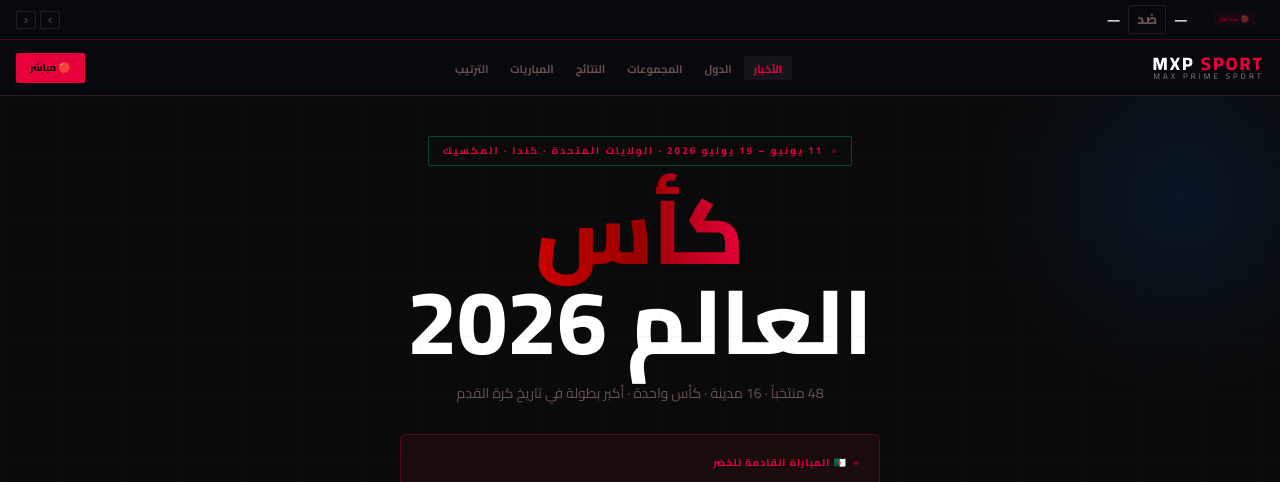
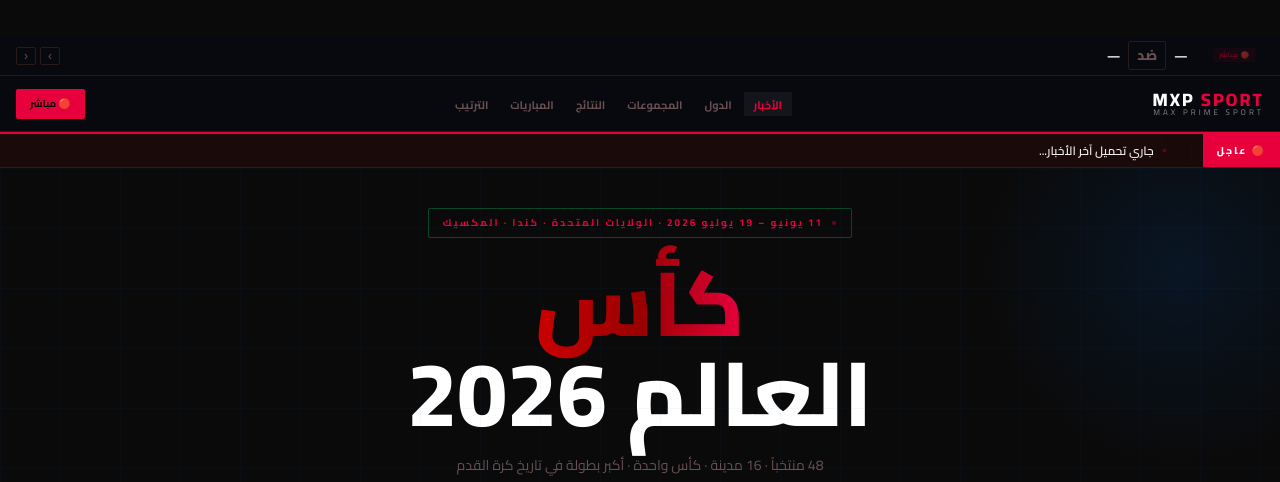
Before and after one commit to dzkartal29-dotcom/sportdz, a website: page index.html in a window 1280 px wide. Shown: the top 482 px of the page. Drawn offline with Linux system fonts and the light colour scheme; no server answers.

Commit message:
Update index.html

```diff
--- a/index.html
+++ b/index.html
@@ -61,7 +61,7 @@ body{background:var(--bg);color:var(--text);font-family:var(--font);font-size:15
 .grad-green{background:linear-gradient(90deg,var(--green),#00ffaa);-webkit-background-clip:text;-webkit-text-fill-color:transparent;background-clip:text}
 
 /* LIVE BAR */
-.live-bar{position:fixed;top:0;left:0;right:0;z-index:200;background:rgba(8,10,15,0.97);border-bottom:1px solid rgba(232,0,61,0.3);backdrop-filter:blur(12px);padding:0 16px;height:40px;display:flex;align-items:center;gap:10px}
+.live-bar{position:fixed;top:36px;left:0;right:0;z-index:200;background:rgba(8,10,15,0.97);border-bottom:1px solid rgba(232,0,61,0.3);backdrop-filter:blur(12px);padding:0 16px;height:40px;display:flex;align-items:center;gap:10px}
 .lb-badge{font-size:9px;font-weight:700;letter-spacing:1px;white-space:nowrap;padding:3px 8px;border-radius:2px}
 .lb-badge.live{background:rgba(232,0,61,0.15);color:var(--red);animation:pulse 1.5s infinite}
 .lb-badge.soon{color:var(--green)}
@@ -79,7 +79,7 @@ body{background:var(--bg);color:var(--text);font-family:var(--font);font-size:15
 .lb-btn:hover{color:#fff;border-color:var(--muted)}
 
 /* NAV */
-nav{position:fixed;top:40px;left:0;right:0;z-index:100;background:rgba(8,10,15,0.95);border-bottom:1px solid var(--border);backdrop-filter:blur(12px);padding:0 16px;height:56px;display:flex;align-items:center;justify-content:space-between}
+nav{position:fixed;top:76px;left:0;right:0;z-index:100;background:rgba(8,10,15,0.95);border-bottom:1px solid var(--border);backdrop-filter:blur(12px);padding:0 16px;height:56px;display:flex;align-items:center;justify-content:space-between}
 .logo{text-decoration:none;display:flex;align-items:center}
 .nav-menu{display:flex;gap:2px;list-style:none;overflow-x:auto;scrollbar-width:none}
 .nav-menu::-webkit-scrollbar{display:none}
@@ -89,7 +89,7 @@ nav{position:fixed;top:40px;left:0;right:0;z-index:100;background:rgba(8,10,15,0
 .nav-live{background:var(--green);color:#000;font-size:10px;font-weight:700;padding:7px 14px;border-radius:2px;text-decoration:none;white-space:nowrap;border:none;cursor:pointer}
 
 /* BODY OFFSET */
-body{padding-top:96px}
+body{padding-top:132px}
 
 /* HERO */
 .hero{min-height:calc(100vh - 96px);display:flex;flex-direction:column;justify-content:center;align-items:center;text-align:center;padding:40px 16px;position:relative;overflow:hidden}
@@ -283,6 +283,79 @@ section{padding:60px 16px}
 @keyframes shimmer{0%{background-position:200% 0}100%{background-position:-200% 0}}
 
 
+
+/* ══ TICKER ACTUALITÉS ANIMÉ ══ */
+.ticker-wrap {position:fixed;top:0;left:0;right:0;z-index:201;
+  background:#1a0a0a;
+  border-top:2px solid var(--red);
+  border-bottom:1px solid rgba(232,0,61,0.3);
+  padding:0;
+  overflow:hidden;
+  position:relative;
+  height:36px;
+  display:flex;
+  align-items:center;
+}
+.ticker-label {
+  background:var(--red);
+  color:#fff;
+  font-size:10px;
+  font-weight:800;
+  letter-spacing:2px;
+  padding:0 14px;
+  height:100%;
+  display:flex;
+  align-items:center;
+  white-space:nowrap;
+  z-index:2;
+  flex-shrink:0;
+}
+.ticker-content {
+  display:flex;
+  align-items:center;
+  overflow:hidden;
+  flex:1;
+  height:100%;
+  position:relative;
+}
+.ticker-track {
+  display:flex;
+  align-items:center;
+  animation:tickerScroll 40s linear infinite;
+  white-space:nowrap;
+}
+.ticker-track:hover { animation-play-state:paused; }
+@keyframes tickerScroll {
+  0%   { transform:translateX(0); }
+  100% { transform:translateX(-50%); }
+}
+.ticker-item {
+  display:inline-flex;
+  align-items:center;
+  gap:8px;
+  padding:0 24px;
+  font-size:12px;
+  font-weight:600;
+  color:var(--text);
+  cursor:pointer;
+  transition:color .2s;
+  text-decoration:none;
+  border-right:1px solid rgba(232,0,61,0.2);
+}
+.ticker-item:hover { color:var(--red); }
+.ticker-dot {
+  width:5px;height:5px;
+  background:var(--red);
+  border-radius:50%;
+  flex-shrink:0;
+  animation:pulse 2s infinite;
+}
+.ticker-fade-r {
+  position:absolute;right:0;top:0;bottom:0;width:40px;
+  background:linear-gradient(to left,#1a0a0a,transparent);
+  pointer-events:none;z-index:1;
+}
+
 /* ══ TOP STATS WIDGET ══ */
 .ts-section{background:#06080D;padding:48px 16px}
 .ts-wrap{max-width:480px;margin:0 auto}
@@ -371,6 +444,18 @@ footer{background:#06080D;border-top:1px solid var(--border);padding:32px 16px 2
     <span class="lb-counter" id="lb-counter" style="font-size:9px;color:var(--muted);margin-left:4px"></span>
     <button class="lb-btn" onclick="lbNav(-1)">›</button>
     <button class="lb-btn" onclick="lbNav(1)">‹</button>
+  </div>
+</div>
+
+
+<!-- ══ TICKER ACTUALITÉS ══ -->
+<div class="ticker-wrap" id="ticker-wrap">
+  <div class="ticker-label">🔴 عاجل</div>
+  <div class="ticker-content">
+    <div class="ticker-track" id="ticker-track">
+      <span class="ticker-item"><span class="ticker-dot"></span>جاري تحميل آخر الأخبار...</span>
+    </div>
+    <div class="ticker-fade-r"></div>
   </div>
 </div>
 
```
